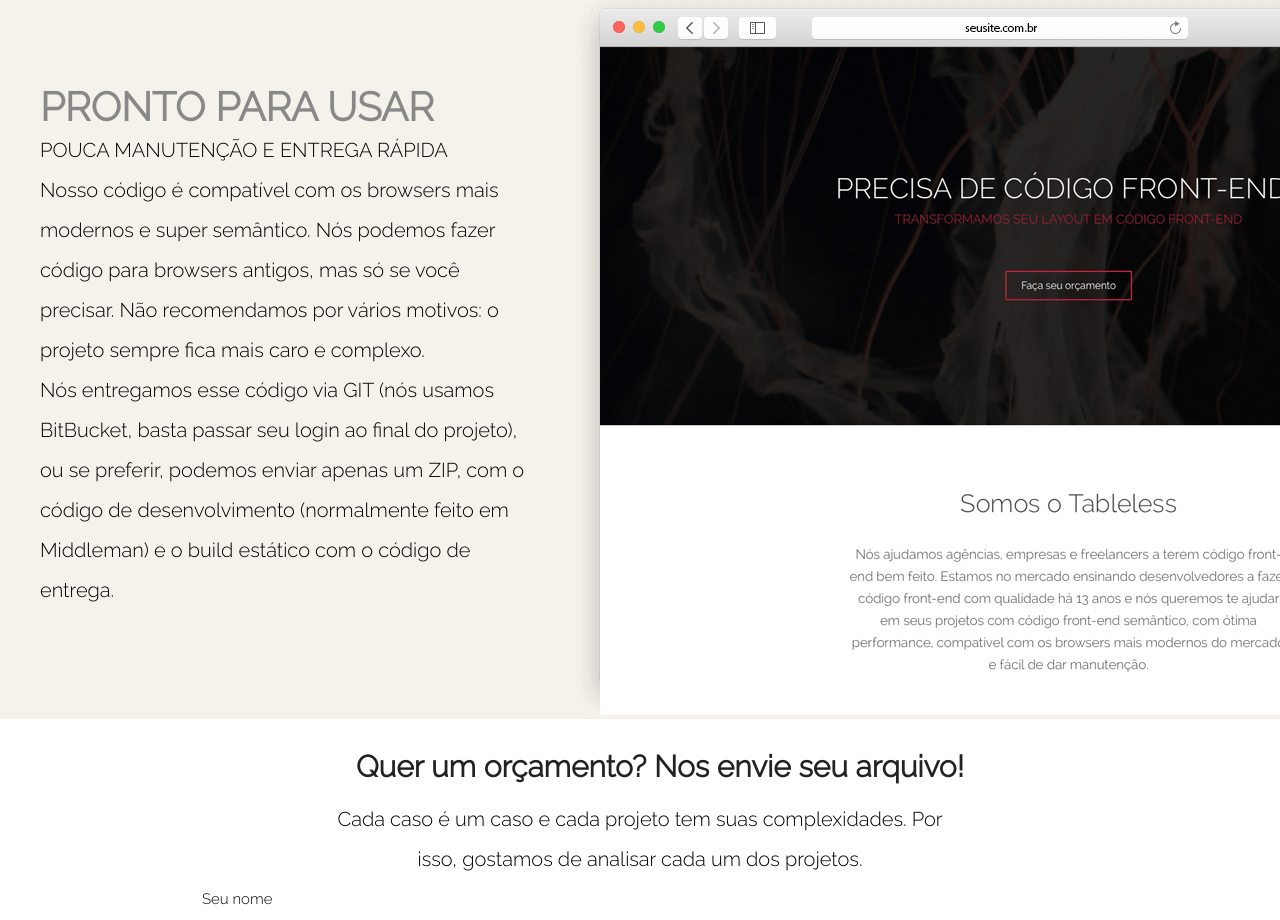
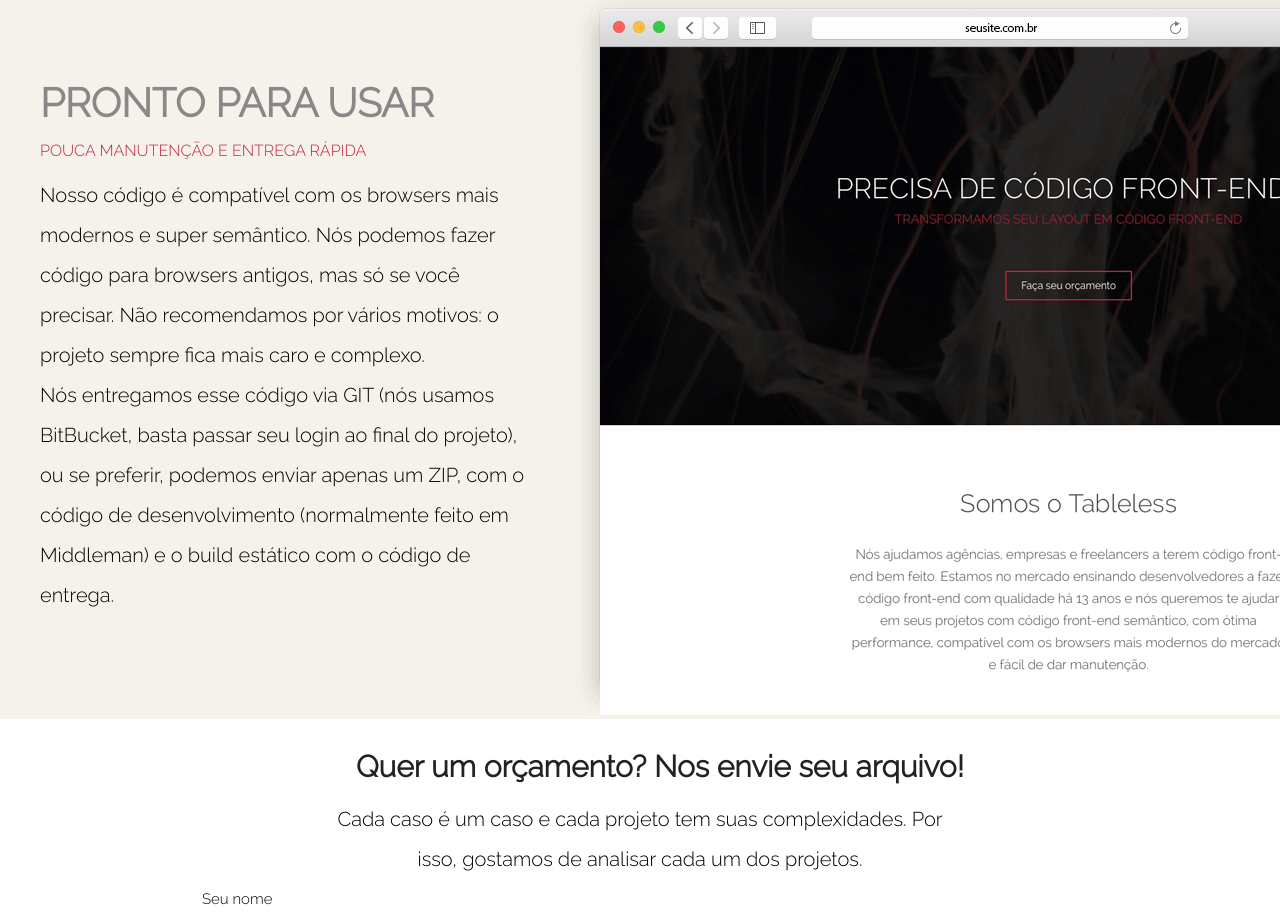
Before and after one commit to whuaman/site_servicos, a plain HTML site: page index.html in a window 1280 px wide. Shown: the part 2960-3880 px from the top of the page. Drawn offline with Linux system fonts and the light colour scheme.

```diff
--- a/index.html
+++ b/index.html
@@ -74,7 +74,7 @@
 	<section class="use">
 		<div>
 			<h4>PRONTO PARA USAR</h4>
-			<p>POUCA MANUTENÇÃO E ENTREGA RÁPIDA</p>
+			<span>POUCA MANUTENÇÃO E ENTREGA RÁPIDA</span>
 			<p>Nosso código é compatível com os browsers mais modernos e super semântico. Nós podemos fazer código para browsers antigos, mas só se você precisar. Não recomendamos por vários motivos: o projeto sempre fica mais caro e complexo.</p>
 			<p>Nós entregamos esse código via GIT (nós usamos BitBucket, basta passar seu login ao final do projeto), ou se preferir, podemos enviar apenas um ZIP, com o código de desenvolvimento (normalmente feito em Middleman) e o build estático com o código de entrega.</p>
 		</div>
```
